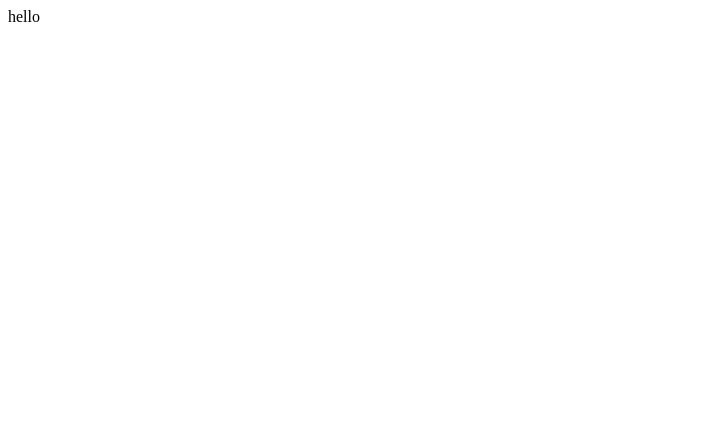
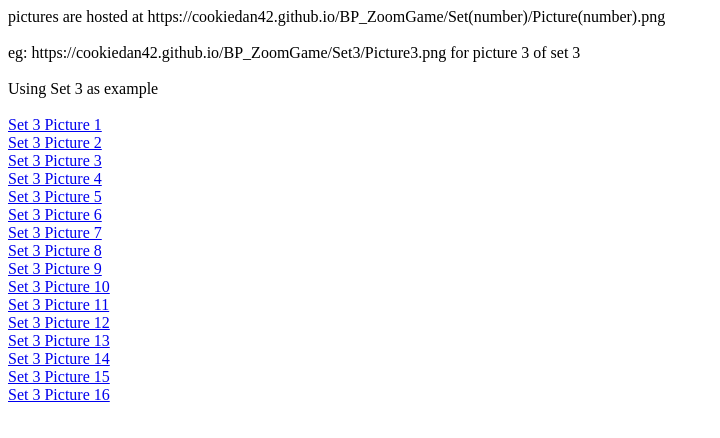
Before and after one commit to cookiedan42/BP_ZoomGame, a plain HTML site: page index.html in a window 1280 px wide. Shown: the whole page, without its empty margins (0-720 px from the left). Drawn offline with Linux system fonts and the light colour scheme.

Commit message:
Set 3 Proof of concept

```diff
--- a/index.html
+++ b/index.html
@@ -1,11 +1,30 @@
 <html>
 
 <head>
-    <title>TestCase</title>
+    <title>BP Zoom Game HomePage</title>
 </head>
 
 <body>
-    hello
-</body>
+    pictures are hosted at https://cookiedan42.github.io/BP_ZoomGame/Set(number)/Picture(number).png <br/><br/>
+    eg:  https://cookiedan42.github.io/BP_ZoomGame/Set3/Picture3.png for picture 3 of set 3 <br/><br/>
+    Using Set 3 as example <br/><br/>
+
+    <a href="Set3/Picture1.png">Set 3 Picture 1</a><br/>
+    <a href="Set3/Picture2.png">Set 3 Picture 2</a><br/>
+    <a href="Set3/Picture3.png">Set 3 Picture 3</a><br/>
+    <a href="Set3/Picture4.png">Set 3 Picture 4</a><br/>
+    <a href="Set3/Picture5.png">Set 3 Picture 5</a><br/>
+    <a href="Set3/Picture6.png">Set 3 Picture 6</a><br/>
+    <a href="Set3/Picture7.png">Set 3 Picture 7</a><br/>
+    <a href="Set3/Picture8.png">Set 3 Picture 8</a><br/>
+    <a href="Set3/Picture9.png">Set 3 Picture 9</a><br/>
+    <a href="Set3/Picture10.png">Set 3 Picture 10</a><br/>
+    <a href="Set3/Picture11.png">Set 3 Picture 11</a><br/>
+    <a href="Set3/Picture12.png">Set 3 Picture 12</a><br/>
+    <a href="Set3/Picture13.png">Set 3 Picture 13</a><br/>
+    <a href="Set3/Picture14.png">Set 3 Picture 14</a><br/>
+    <a href="Set3/Picture15.png">Set 3 Picture 15</a><br/>
+    <a href="Set3/Picture16.png">Set 3 Picture 16</a><br/>
+    </body>
 
 </html>
```
Also changed, not shown: Set3/Picture10.png (added), Set3/Picture11.png (added), Set3/Picture12.png (added), Set3/Picture13.png (added), Set3/Picture14.png (added), Set3/Picture15.png (added), Set3/Picture16.png (added), Set3/Picture5.png (added), Set3/Picture6.png (added), Set3/Picture7.png (added), Set3/Picture8.png (added), 1 other file.
